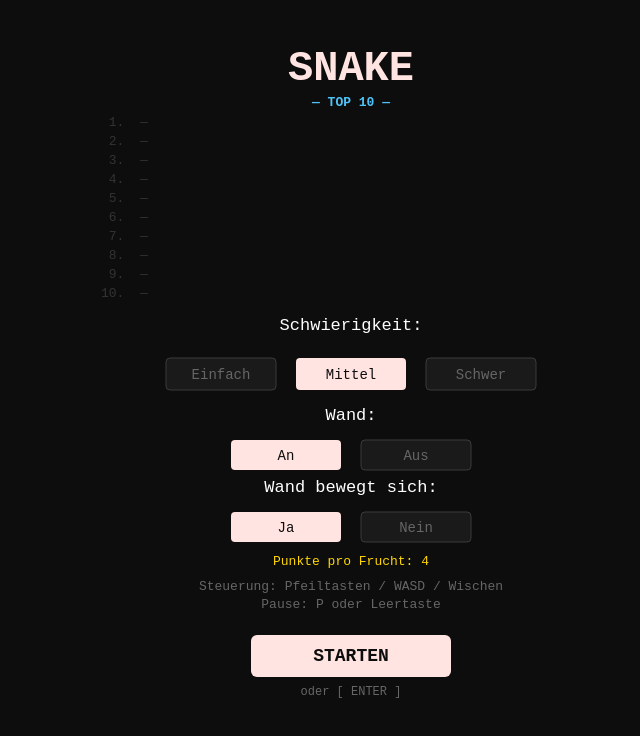
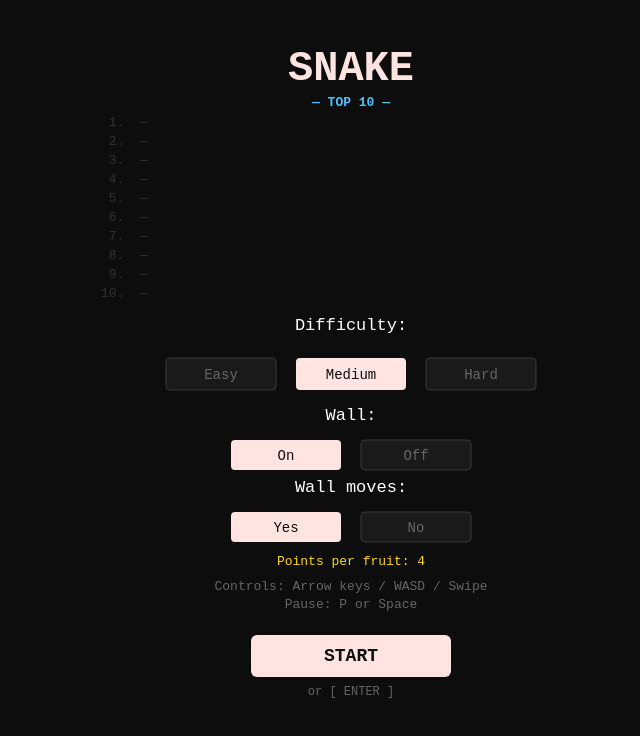
Before and after one commit to charlotte2010-droid/snake, a plain HTML site: page index.html in a window 1280 px wide. Shown: the whole page, without its empty margins (289-929 px from the left). Drawn offline with Linux system fonts and the light colour scheme.

Commit message:
Translate all UI text from German to English
Co-Authored-By: Claude Sonnet 4.6 <noreply@anthropic.com>

```diff
--- a/index.html
+++ b/index.html
@@ -1,5 +1,5 @@
 <!DOCTYPE html>
-<html lang="de">
+<html lang="en">
 <head>
   <meta charset="UTF-8">
   <meta name="viewport" content="width=device-width, initial-scale=1.0, user-scalable=no">
@@ -33,7 +33,7 @@
 </head>
 <body>
 <canvas id="canvas"></canvas>
-<input id="nameInput" type="text" maxlength="12" placeholder="Dein Name" />
+<input id="nameInput" type="text" maxlength="12" placeholder="Your Name" />
 <script>
   const CELL    = 25;
   const COLS    = 28;
@@ -258,7 +258,7 @@
     drawSnake();
     drawWall();
 
-    if (gameState === 'paused')    drawOverlay('PAUSE', 'P oder Leertaste zum Fortsetzen');
+    if (gameState === 'paused')    drawOverlay('PAUSE', 'Press P or Space to resume');
     if (gameState === 'nameinput') drawNamePrompt();
     if (gameState === 'gameover')  drawGameOver();
   }
@@ -346,7 +346,7 @@
     ctx.fillText('Score: ' + score, W / 2, H / 2 - 16);
     ctx.font      = '14px monospace';
     ctx.fillStyle = C.dim;
-    ctx.fillText('Name eingeben und ENTER drücken', W / 2, H / 2 + 22);
+    ctx.fillText('Type your name and press ENTER', W / 2, H / 2 + 22);
   }
 
   function drawGameOver() {
@@ -365,18 +365,18 @@
     if (lastRank !== null) {
       ctx.font      = '16px monospace';
       ctx.fillStyle = C.gold;
-      ctx.fillText('Platz ' + lastRank + ' in den Top 10!', W / 2, H / 2 + 22);
+      ctx.fillText('Rank ' + lastRank + ' in the Top 10!', W / 2, H / 2 + 22);
     }
 
     ctx.font      = '16px monospace';
     ctx.fillStyle = C.dim;
-    ctx.fillText('[ R ] / [ ENTER ] / Tippen — Neustart', W / 2, H / 2 + 62);
+    ctx.fillText('[ R ] / [ ENTER ] / Tap — Restart', W / 2, H / 2 + 62);
   }
 
   // ── Start screen ───────────────────────────────────────────
 
   const DIFFS   = ['easy', 'medium', 'hard'];
-  const DLABELS = ['Einfach', 'Mittel', 'Schwer'];
+  const DLABELS = ['Easy', 'Medium', 'Hard'];
 
   function diffButtonRect(i) {
     const totalW = 3 * 110 + 2 * 20;
@@ -439,7 +439,7 @@
     // Difficulty
     ctx.font      = '17px monospace';
     ctx.fillStyle = C.text;
-    ctx.fillText('Schwierigkeit:', W / 2, 300);
+    ctx.fillText('Difficulty:', W / 2, 300);
 
     DIFFS.forEach((d, i) => {
       const r   = diffButtonRect(i);
@@ -459,14 +459,14 @@
     // Wall toggle
     ctx.font      = '17px monospace';
     ctx.fillStyle = C.text;
-    ctx.fillText('Wand:', W / 2, 390);
-    drawTwoButtons(['An', 'Aus'], wallEnabled ? 0 : 1, 410, false);
+    ctx.fillText('Wall:', W / 2, 390);
+    drawTwoButtons(['On', 'Off'], wallEnabled ? 0 : 1, 410, false);
 
     // Wall movement toggle
     ctx.font      = '17px monospace';
     ctx.fillStyle = wallEnabled ? C.text : '#444';
-    ctx.fillText('Wand bewegt sich:', W / 2, 462);
-    drawTwoButtons(['Ja', 'Nein'], wallMoving ? 0 : 1, 482, !wallEnabled);
+    ctx.fillText('Wall moves:', W / 2, 462);
+    drawTwoButtons(['Yes', 'No'], wallMoving ? 0 : 1, 482, !wallEnabled);
 
     // Points hint
     const pts = (difficulty === 'easy' ? 1 : difficulty === 'medium' ? 2 : 3)
@@ -474,12 +474,12 @@
               + (wallEnabled && wallMoving ? 1 : 0);
     ctx.font      = '13px monospace';
     ctx.fillStyle = C.gold;
-    ctx.fillText('Punkte pro Frucht: ' + pts, W / 2, 535);
+    ctx.fillText('Points per fruit: ' + pts, W / 2, 535);
 
     // Controls
     ctx.fillStyle = C.dim;
-    ctx.fillText('Steuerung: Pfeiltasten / WASD / Wischen', W / 2, 560);
-    ctx.fillText('Pause: P oder Leertaste', W / 2, 578);
+    ctx.fillText('Controls: Arrow keys / WASD / Swipe', W / 2, 560);
+    ctx.fillText('Pause: P or Space', W / 2, 578);
 
     // Start button
     const sb = startButtonRect();
@@ -491,11 +491,11 @@
     ctx.fill();
     ctx.font      = 'bold 18px monospace';
     ctx.fillStyle = C.bg;
-    ctx.fillText('STARTEN', W / 2, sb.y + 26);
+    ctx.fillText('START', W / 2, sb.y + 26);
 
     ctx.font      = '12px monospace';
     ctx.fillStyle = C.dim;
-    ctx.fillText('oder [ ENTER ]', W / 2, sb.y + sb.h + 18);
+    ctx.fillText('or [ ENTER ]', W / 2, sb.y + sb.h + 18);
   }
 
   function startButtonRect() {
```
